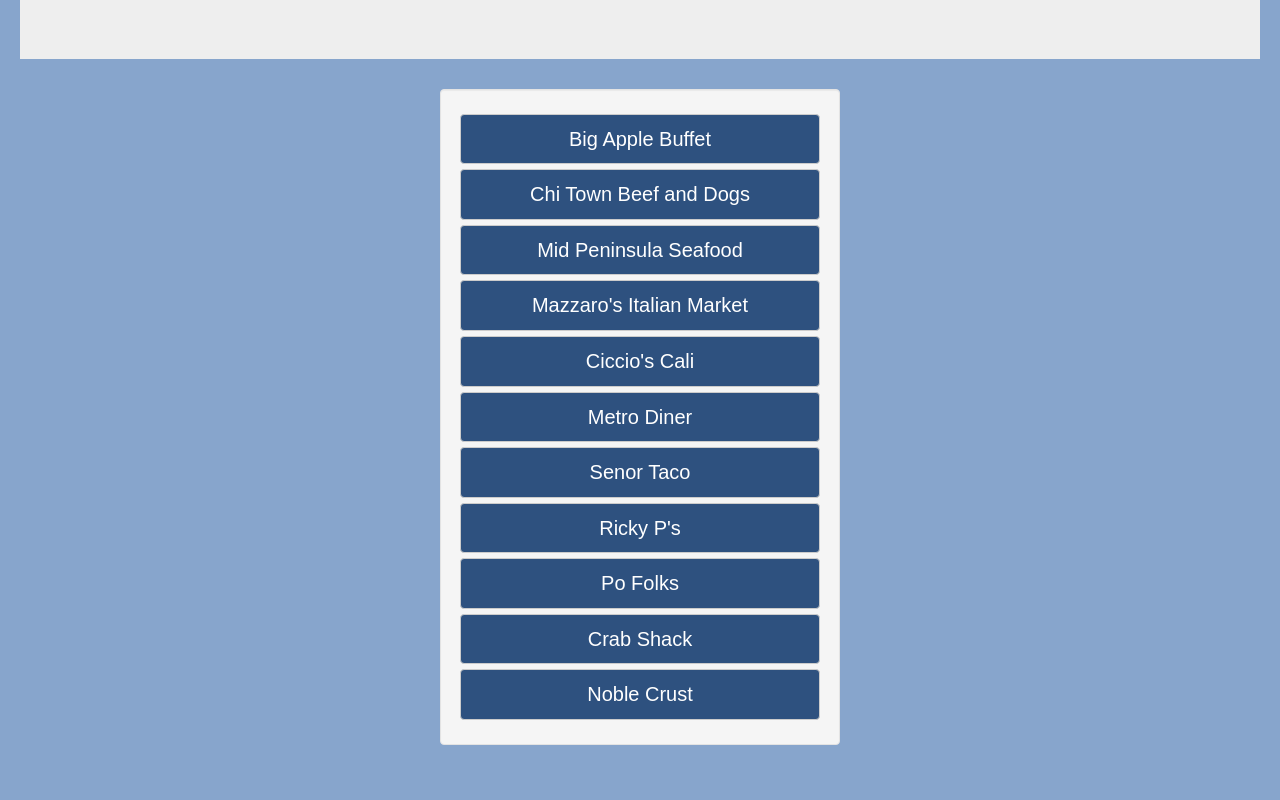
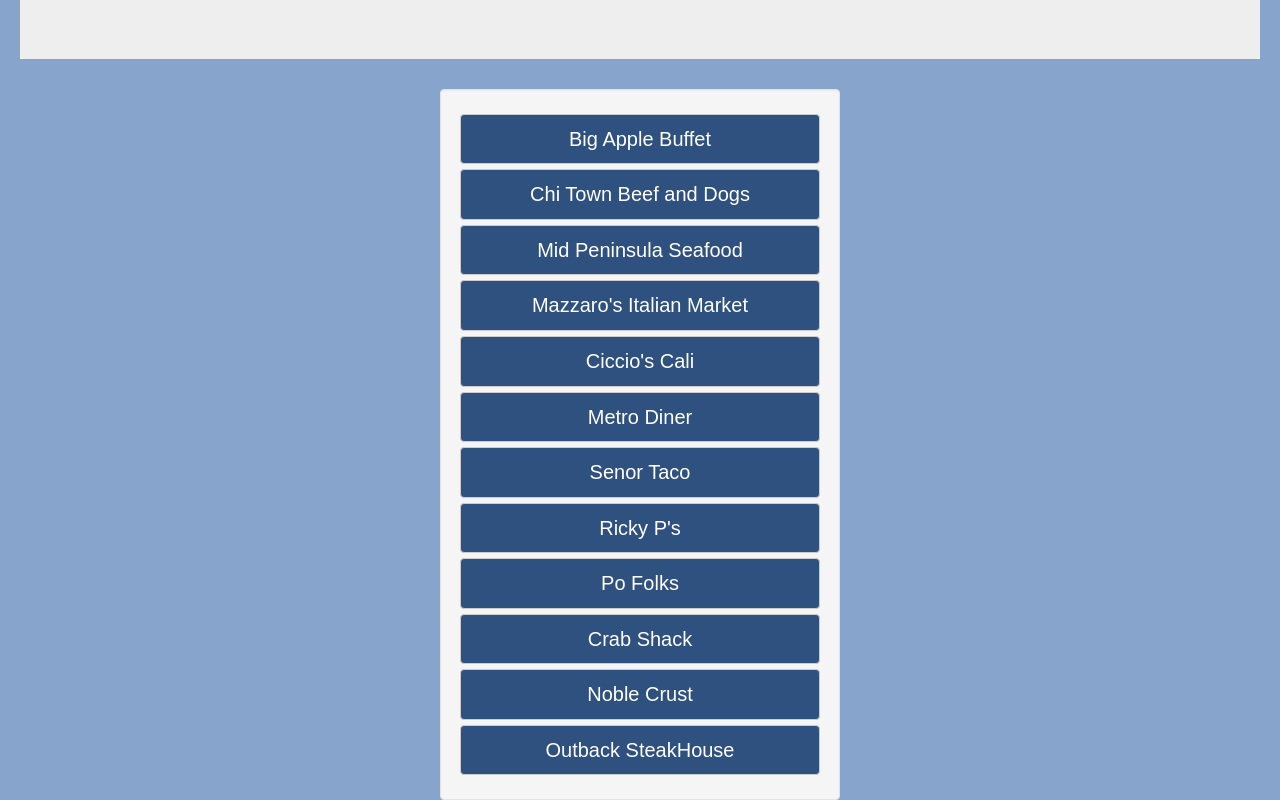
Before and after one commit to bdog72/food-dot-com, a React app: page /restaurants3 in a window 1280 px wide. Shown: the part 680-1480 px from the top of the page. Before the commit the page ends 1425 px from the top, so only its background shows below. Built offline with nearby package versions, Linux system fonts and the light colour scheme.

Commit message:
added a new restaurant

```diff
--- a/src/components/Group3.js
+++ b/src/components/Group3.js
@@ -40,6 +40,9 @@
         <a href='http://noble-crust.com/Noble-Crust-St-Petersburg/Brunch'>
           <Button className='butt' block>Noble Crust</Button>
         </a>
+        <a href='https://www.outback.com/locations/fl/st-pete-4th'>
+          <Button className='butt' block>Outback SteakHouse</Button>
+        </a>
       </div>
     </div>
   }
```
